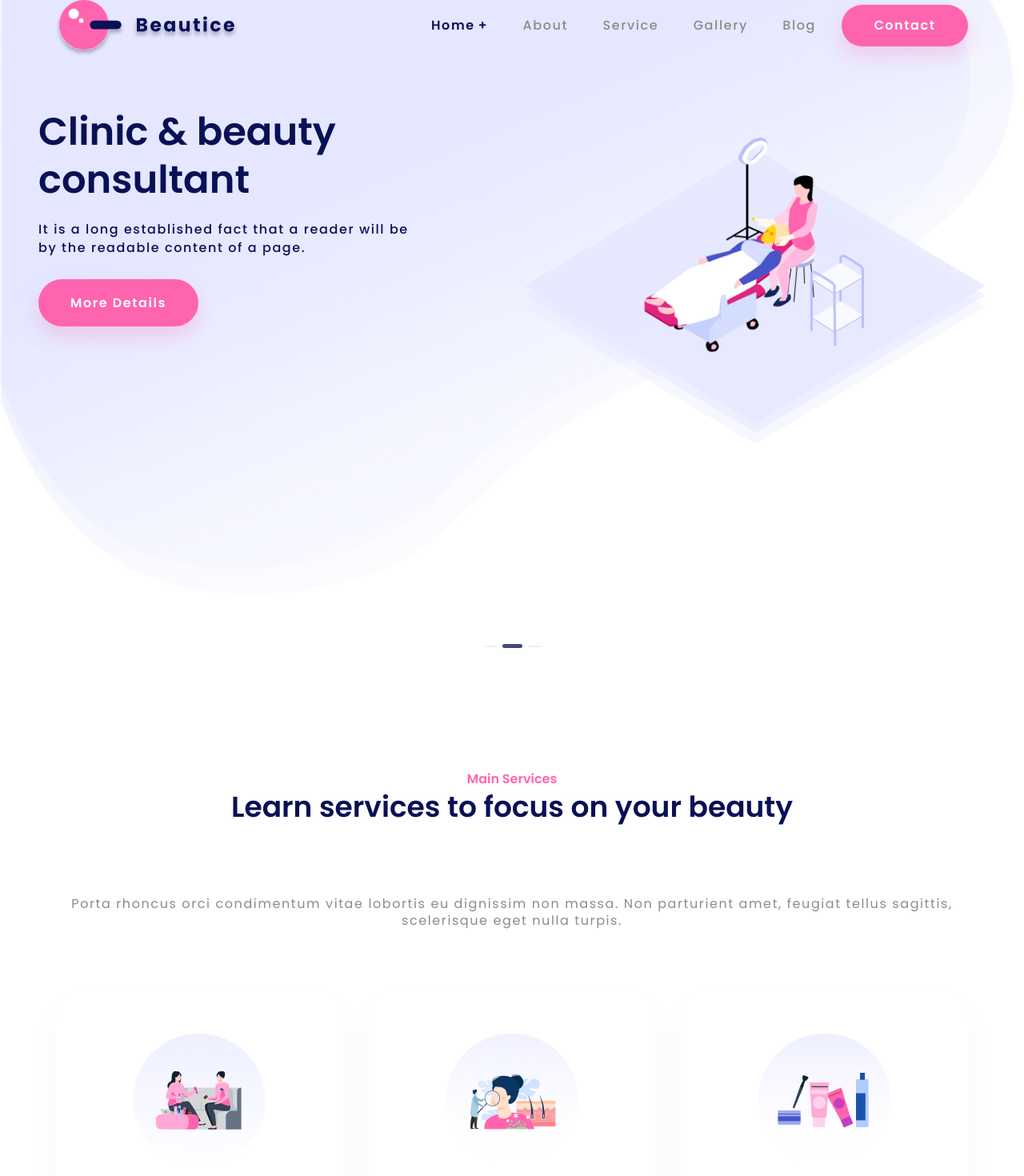
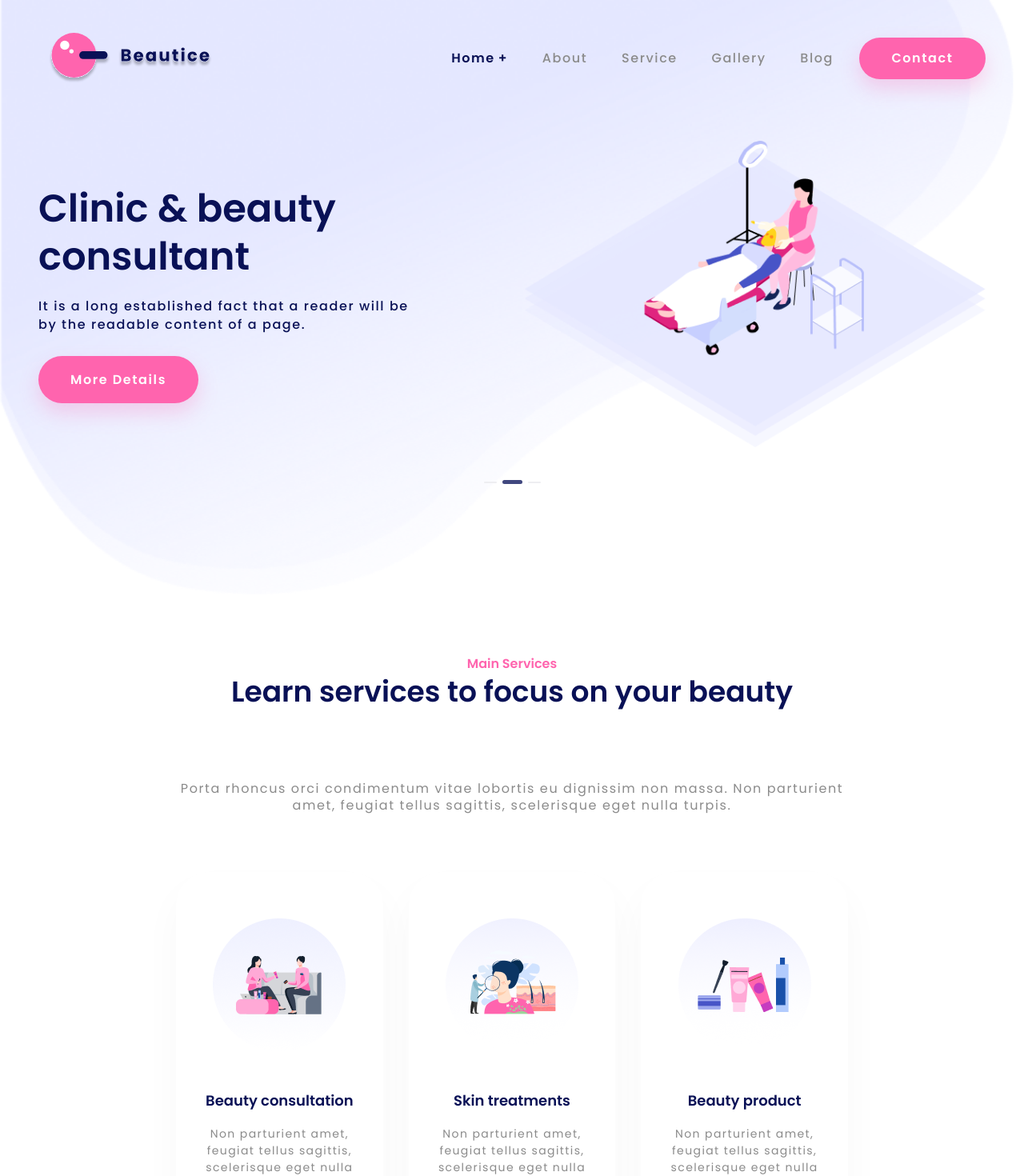
Before and after one commit to letuanphat2004/TrainingFE, a React (Vite) app in the folder apps/01-react-css/: page / in a window 1280 px wide. Shown: the top 1470 px of the page at 80% size. Built offline with nearby package versions, Linux system fonts and the light colour scheme.

Commit message:
convert sections to flex and grid layouts

```diff
--- a/apps/01-react-css/src/components/home-one/AboutUs/AboutUs.css
+++ b/apps/01-react-css/src/components/home-one/AboutUs/AboutUs.css
@@ -1,7 +1,10 @@
 .about-us {
   z-index: 10;
-  width: 1140px;
-  margin: 134.44px auto 0;
+  display: flex;
+  flex-direction: column;
+  width: 100%;
+  padding: 134.44px 150px 0;
+  box-sizing: border-box;
 }
 
 .about-us__responsive-background {
@@ -16,9 +19,7 @@
 .about-us__layout {
   display: grid;
   grid-template-columns: 664px 476px;
-  grid-template-rows: auto auto;
-  column-gap: 0;
-  width: 1140px;
+  width: 100%;
 }
 
 .about-us__content {
@@ -92,7 +93,8 @@
   .about-us {
     width: min(calc(100% - 48px), 1140px);
     height: auto;
-    margin: 96px auto;
+    padding: 96px 24px 0;
+    margin: 0 auto;
   }
 
   .about-us__layout {
--- a/apps/01-react-css/src/components/home-one/ContactUs/ContactUs.css
+++ b/apps/01-react-css/src/components/home-one/ContactUs/ContactUs.css
@@ -5,10 +5,10 @@
   grid-template-rows: 169px 652px;
   column-gap: 100px;
   row-gap: 44px;
-  width: 1140px;
+  width: 100%;
   min-height: 1072px;
-  margin: 33px auto 0;
-  padding-top: 207px;
+  padding: 235px 150px 0;
+  box-sizing: border-box;
 }
 
 .contact-us__animation {
--- a/apps/01-react-css/src/components/home-one/CoreServices/CoreServices.css
+++ b/apps/01-react-css/src/components/home-one/CoreServices/CoreServices.css
@@ -2,8 +2,10 @@
   z-index: 10;
   display: flex;
   flex-direction: column;
-  width: 1140px;
-  margin: 131px auto 0;
+  width: 100%;
+  padding: 131px 150px 0;
+  margin: 0 auto;
+  box-sizing: border-box;
 }
 
 .core-services__heading {
@@ -31,6 +33,7 @@
 }
 
 .core-services__heading .section-heading__description {
+
   width: 848px;
   min-height: 51px;
   margin: 16px 0 0;
@@ -57,11 +60,13 @@
 }
 
 .core-services .service-card__image {
+
   width: 166px;
   height: 166px;
 }
 
 .core-services .service-card__title {
+
   width: 295px;
   margin: 57px 0 0;
   color: var(--color-primary);
@@ -69,6 +74,7 @@
 }
 
 .core-services .service-card__description {
+
   width: 269px;
   margin: 15px 0 0;
   color: var(--color-text-muted);
@@ -81,7 +87,8 @@
     width: min(calc(100% - 48px), 1140px);
     height: auto;
     min-height: 0;
-    margin: 96px auto 0;
+    padding-top: 96px;
+    margin: 0 auto;
   }
 
   .core-services__heading {
--- a/apps/01-react-css/src/components/home-one/MainSlider/MainSlider.css
+++ b/apps/01-react-css/src/components/home-one/MainSlider/MainSlider.css
@@ -1,26 +1,35 @@
 .main-slider {
   z-index: 1;
-  display: grid;
-  grid-template-columns: 189px 474px 22px 601.5px;
-  grid-template-rows: 263px 397.5px 144.5px;
-  width: 1286.5px;
-  height: 805px;
+  display: flex;
+  flex-direction: column;
+  width: 100%;
+  min-height: 701px;
+  padding: px 150px 0;
+  box-sizing: border-box;
 }
 
+.main-slider__content,
 .hero-copy,
 .main-slider__illustration,
+.main-slider__pagination-area,
 .slider-pagination {
   z-index: 1;
 }
 
+.main-slider__content {
+  display: flex;
+  align-items: flex-start;
+  width: 100%;
+}
+
 .hero-copy {
-  grid-column: 2;
-  grid-row: 2;
-  align-self: start;
+  flex: 0 0 535px;
   display: flex;
   flex-direction: column;
   align-items: flex-start;
+  padding-left: 39px;
   padding-top: 53px;
+  box-sizing: border-box;
 }
 
 .hero-copy__title {
@@ -46,9 +55,7 @@
 }
 
 .main-slider__illustration {
-  grid-column: 4;
-  grid-row: 2;
-  align-self: start;
+  flex: 0 1 601.5px;
   display: flex;
   align-items: flex-start;
 }
@@ -60,11 +67,13 @@
   pointer-events: none;
 }
 
+.main-slider__pagination-area {
+  align-self:center;
+  display: flex;
+  margin-top: 135px;
+}
+
 .slider-pagination {
-  grid-column: 4;
-  grid-row: 3;
-  align-self: end;
-  justify-self: start;
   display: flex;
   align-items: center;
   justify-content: space-between;
@@ -95,14 +104,14 @@
 
 @media (max-width: 1439px) {
   .main-slider {
-    display: grid;
-    grid-template-columns: minmax(0, 1fr) minmax(0, 1fr);
-    grid-template-rows: auto auto;
-    align-items: center;
-    gap: 32px;
     width: 100%;
     min-height: 620px;
     padding: 72px 48px 56px;
+  }
+
+  .main-slider__content {
+    align-items: center;
+    gap: 32px;
   }
 
   .hero-copy,
@@ -112,12 +121,12 @@
   }
 
   .hero-copy {
-    grid-column: auto;
-    grid-row: auto;
+    flex: 1 1 0;
     display: flex;
     flex-direction: column;
     align-items: flex-start;
     min-width: 0;
+    padding-left: 0;
     padding-top: 0;
   }
 
@@ -145,9 +154,7 @@
   }
 
   .main-slider__illustration {
-    grid-column: auto;
-    grid-row: auto;
-    align-self: center;
+    flex: 1 1 0;
     justify-content: center;
   }
 
@@ -156,18 +163,22 @@
     height: auto;
   }
 
-  .slider-pagination {
-    grid-column: 1 / -1;
-    justify-self: center;
+  .main-slider__pagination-area {
+    align-self: center;
+    flex-basis: auto;
+    margin: 40px 0 0;
   }
 
 }
 
 @media (max-width: 720px) {
   .main-slider {
-    grid-template-columns: 1fr;
     min-height: 0;
     padding: 48px 24px 40px;
+  }
+
+  .main-slider__content {
+    flex-direction: column;
   }
 
   .hero-copy__title {
--- a/apps/01-react-css/src/components/home-one/MainSlider/MainSlider.tsx
+++ b/apps/01-react-css/src/components/home-one/MainSlider/MainSlider.tsx
@@ -6,6 +6,7 @@ import "./MainSlider.css";
 export function MainSlider() {
   return (
     <section className="main-slider" id="home" aria-labelledby="home-title">
+      <div className="main-slider__content">
         <HeroCopy />
         <div className="main-slider__illustration">
           <img
@@ -15,7 +16,10 @@ export function MainSlider() {
             src={assets.homeOne.frameOne}
           />
         </div>
+      </div>
+      <div className="main-slider__pagination-area">
         <SliderPagination />
+      </div>
     </section>
   );
 }
--- a/apps/01-react-css/src/components/home-one/ProfessionalTeams/ProfessionalTeams.css
+++ b/apps/01-react-css/src/components/home-one/ProfessionalTeams/ProfessionalTeams.css
@@ -2,8 +2,9 @@
   z-index: 10;
   display: flex;
   flex-direction: column;
-  width: 1085px;
-  margin: 192px auto 0;
+  width: 100%;
+  padding: 147px 150px 0;
+  box-sizing: border-box;
 }
 
 .professional-teams__heading {
--- a/apps/01-react-css/src/components/layout/Footer/Footer.css
+++ b/apps/01-react-css/src/components/layout/Footer/Footer.css
@@ -2,8 +2,8 @@
   box-sizing: border-box;
   display: grid;
   grid-template-columns: 150px 492px 129px 131px 173px 215px 150px;
-  grid-template-rows: 225.34px 219px 55px 36px 49px 27.84px 93.16px;
-  width: 1440px;
+  grid-template-rows: 300.34px 219px 55px 36px 49px 27.84px 93.16px;
+  width: 100%;
   height: 705.34px;
 }
 
--- a/apps/01-react-css/src/components/layout/Header/Header.css
+++ b/apps/01-react-css/src/components/layout/Header/Header.css
@@ -2,8 +2,11 @@
   z-index: 20;
   display: flex;
   align-items: center;
-  width: 1140px;
-  height: 63px;
+  width: 100%;
+  min-height: 63px;
+  margin-top: 41px;
+  padding-inline: 150px;
+  box-sizing: border-box;
 }
 
 .site-header__brand {
@@ -16,22 +19,21 @@
 
 .site-header__brand img {
   display: block;
-  width: 262px;
-  height: auto;
+  width: 258px;
+  height: 63px;
+  object-fit: contain;
 }
 
 .site-header__navigation {
-  align-self: flex-start;
-  flex: 0 0 481px;
-  width: 481px;
-  margin: 17px 0 0 191px;
+  flex: 0 1 auto;
+  margin-left: auto;
 }
 
 .site-header__navigation-list {
   display: flex;
   align-items: center;
-  justify-content: space-between;
-  width: 100%;
+  justify-content: flex-end;
+  gap: clamp(24px, 3.33vw, 48px);
   min-height: 25px;
   margin: 0;
   padding: 0;
@@ -70,10 +72,9 @@
 }
 
 .site-header__contact {
-  align-self: flex-start;
   flex: 0 0 158px;
   width: 158px;
-  margin: 4px 0 0 auto;
+  margin-left: clamp(24px, 3.61vw, 52px);
   --button-width: 158px;
   --button-height: 52px;
 }
@@ -85,26 +86,23 @@
 
 @media (max-width: 1439px) {
   .site-header {
-    width: min(1140px, calc(100% - 48px));
-    min-height: 63px;
-    margin: 24px auto 0;
+    margin-top: 41px;
+    padding-inline: 48px;
   }
 
   .site-header__navigation {
-    align-self: center;
-    margin: 0 0 0 auto;
+    margin-left: auto;
   }
 
   .site-header__contact {
-    align-self: center;
-    margin: 0 0 0 32px;
+    margin-left: 32px;
   }
 }
 
 @media (max-width: 1050px) {
   .site-header {
-    display: grid;
-    grid-template-columns: minmax(0, 1fr) auto;
+    flex-wrap: wrap;
+    justify-content: space-between;
   }
 
   .site-header__contact {
@@ -151,8 +149,8 @@
 
   .site-header__navigation--open {
     display: flex;
-    grid-column: 1 / -1;
-    grid-row: 2;
+    flex: 1 0 100%;
+    order: 3;
     flex-direction: column;
     align-items: stretch;
     gap: 20px;
@@ -183,8 +181,8 @@
 
 @media (max-width: 540px) {
   .site-header {
-    width: min(1140px, calc(100% - 32px));
     margin-top: 16px;
+    padding-inline: 16px;
   }
 
   .site-header__brand,
--- a/apps/01-react-css/src/components/layout/Header/Header.tsx
+++ b/apps/01-react-css/src/components/layout/Header/Header.tsx
@@ -21,7 +21,7 @@ export function Header({ activePage, variant, logo = assets.brand.mainLogo }: He
   const [isMenuOpen, setIsMenuOpen] = useState(false);
 
   return (
-    <header className={`site-header container page-component${variant ? ` site-header--${variant}` : ""}`}>
+    <header className={`site-header page-component${variant ? ` site-header--${variant}` : ""}`}>
       <a className="site-header__brand" href="#home" aria-label="Beautice home">
         <img src={logo} width="258" height="63" alt="Beautice" />
       </a>
--- a/apps/01-react-css/src/pages/HomeOne/HomeOnePage.css
+++ b/apps/01-react-css/src/pages/HomeOne/HomeOnePage.css
@@ -20,51 +20,19 @@
 .home-one-page__content {
   position: relative;
   z-index: 1;
-  display: grid;
-  grid-template-columns: minmax(0, 1fr);
-  grid-template-rows: 805px auto auto auto auto auto;
+  display: flex;
+  flex-direction: column;
   width: 100%;
 }
 
-/* Header and MainSlider are independent page blocks sharing the first grid row. */
+/* Each visible section is a normal-flow block. */
 .home-one-page__content > .site-header {
-  grid-column: 1;
-  grid-row: 1;
-  align-self: start;
-  justify-self: center;
-  margin-top: 41px;
+  flex: 0 0 auto;
   z-index: 2;
 }
 
 .home-one-page__content > .main-slider {
-  grid-column: 1;
-  grid-row: 1;
-  justify-self: center;
-}
-
-.home-one-page__content > .core-services {
-  grid-column: 1;
-  grid-row: 2;
-}
-
-.home-one-page__content > .about-us {
-  grid-column: 1;
-  grid-row: 3;
-}
-
-.home-one-page__content > .professional-teams {
-  grid-column: 1;
-  grid-row: 4;
-}
-
-.home-one-page__content > .contact-us {
-  grid-column: 1;
-  grid-row: 5;
-}
-
-.home-one-page__content > .site-footer {
-  grid-column: 1;
-  grid-row: 6;
+  flex: 0 0 auto;
 }
 
 .home-one-page__background {
@@ -96,8 +64,6 @@
   left: -0.33px;
   width: 1175.73px;
   height: 929px;
-  transform: rotate(180deg);
-  transform-origin: center;
 }
 
 .home-one-page__background--footer {
@@ -106,14 +72,3 @@
   width: 1440px;
   height: 705.34px;
 }
-
-@media (max-width: 1439px) {
-  .home-one-page__content {
-    display: flex;
-    flex-direction: column;
-  }
-
-  .home-one-page__content > .site-header {
-    margin-top: 0;
-  }
-}
```
Lines whose indentation alone changed are shown as unchanged.
